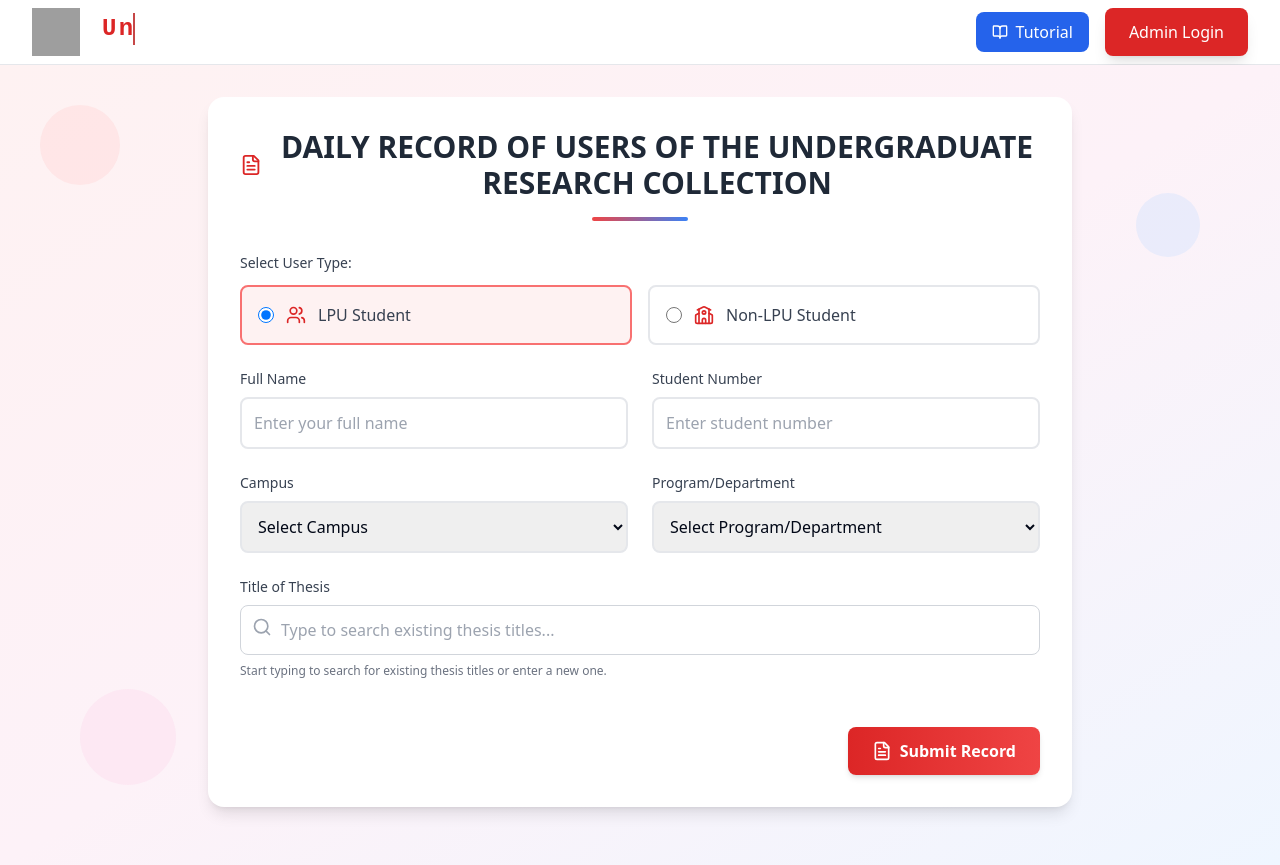
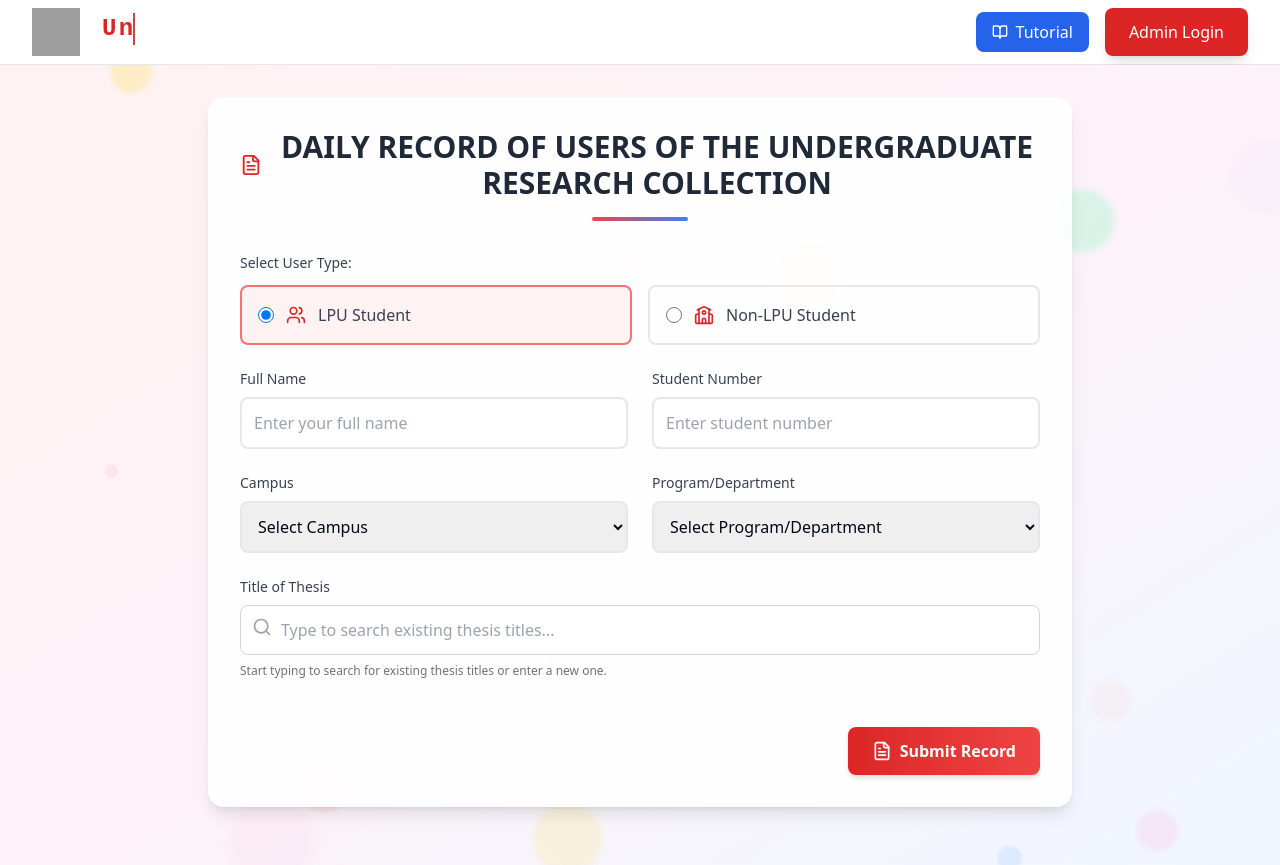
Before and after one commit to slrclpubatangas/thesis-nexus-archive, a React (Vite) app: page / in a window 1280 px wide. Built offline with nearby package versions, Linux system fonts and the light colour scheme; grey boxes are pictures that could not be loaded.

Commit message:
Updated Submission Form

```diff
--- a/src/components/SubmissionForm.tsx
+++ b/src/components/SubmissionForm.tsx
@@ -1,4 +1,4 @@
-import React, { useState } from 'react';
+import React, { useState, useEffect } from 'react';
 import { FileText, Users, School, CheckCircle } from 'lucide-react';
 import { useToast } from '../hooks/use-toast';
 import { supabase } from '../integrations/supabase/client';
@@ -34,6 +34,86 @@ const SubmissionForm = () => {
     'Nursing',
     'Accountancy'
   ];
+
+  // Floating orbs animation
+  const [orbs, setOrbs] = useState<Array<{
+    id: number;
+    size: number;
+    color: string;
+    top: number;
+    left: number;
+    xSpeed: number;
+    ySpeed: number;
+    opacity: number;
+    zIndex: number;
+    blur: number;
+  }>>([]);
+
+  useEffect(() => {
+    // Initialize orbs with random properties
+    const colors = [
+      'bg-red-200', 'bg-blue-200', 'bg-pink-200',
+      'bg-purple-200', 'bg-amber-200', 'bg-emerald-200'
+    ];
+
+    const initialOrbs = Array.from({ length: 15 }, (_, i) => {
+      const size = Math.random() * 80 + 10; // 10-90px
+      return {
+        id: i,
+        size,
+        color: colors[Math.floor(Math.random() * colors.length)],
+        top: Math.random() * 100,
+        left: Math.random() * 100,
+        xSpeed: (Math.random() - 0.5) * (0.1 + size/400), // Larger orbs move slower
+        ySpeed: (Math.random() - 0.5) * (0.1 + size/400),
+        opacity: Math.random() * 0.4 + 0.1, // 0.1-0.5 opacity
+        zIndex: Math.floor(size / 30), // Larger orbs appear behind
+        blur: Math.floor(size / 20) // Larger orbs get more blur
+      };
+    });
+    setOrbs(initialOrbs);
+
+    // Animation loop with smoother movement
+    let lastTime = 0;
+    const animationFrame = requestAnimationFrame(function animate(time) {
+      const deltaTime = time - lastTime;
+      lastTime = time;
+
+      setOrbs(prevOrbs =>
+        prevOrbs.map(orb => {
+          let newLeft = orb.left + orb.xSpeed * (deltaTime / 16);
+          let newTop = orb.top + orb.ySpeed * (deltaTime / 16);
+          let newXSpeed = orb.xSpeed;
+          let newYSpeed = orb.ySpeed;
+
+          // Bounce off edges with slight randomness
+          if (newLeft <= 0 || newLeft >= 100) {
+            newXSpeed *= -1 * (0.9 + Math.random() * 0.2);
+          }
+          if (newTop <= 0 || newTop >= 100) {
+            newYSpeed *= -1 * (0.9 + Math.random() * 0.2);
+          }
+
+          // Occasionally change direction slightly
+          if (Math.random() > 0.98) {
+            newXSpeed *= (0.9 + Math.random() * 0.2);
+            newYSpeed *= (0.9 + Math.random() * 0.2);
+          }
+
+          return {
+            ...orb,
+            left: newLeft,
+            top: newTop,
+            xSpeed: newXSpeed,
+            ySpeed: newYSpeed
+          };
+        })
+      );
+      requestAnimationFrame(animate);
+    });
+
+    return () => cancelAnimationFrame(animationFrame);
+  }, []);
 
   const handleInputChange = (field: string, value: string) => {
     setFormData(prev => ({
@@ -97,16 +177,28 @@ const SubmissionForm = () => {
   };
 
   return (
-    <div className="min-h-screen bg-gradient-to-br from-red-50 via-pink-50 to-blue-50 py-8 relative">
-      {/* Animated Background Elements */}
-      <div className="absolute top-0 left-0 w-full h-full pointer-events-none">
-        <div className="absolute top-10 left-10 w-20 h-20 bg-red-200 rounded-full opacity-30"></div>
-        <div className="absolute top-32 right-20 w-16 h-16 bg-blue-200 rounded-full opacity-30"></div>
-        <div className="absolute bottom-20 left-20 w-24 h-24 bg-pink-200 rounded-full opacity-30"></div>
-      </div>
+    <div className="min-h-screen bg-gradient-to-br from-red-50 via-pink-50 to-blue-50 py-8 relative overflow-hidden">
+      {/* Enhanced Animated Floating Orbs */}
+      {orbs.map(orb => (
+        <div
+          key={orb.id}
+          className={`absolute rounded-full ${orb.color} opacity-[${orb.opacity}] blur-[${orb.blur}px]`}
+          style={{
+            width: `${orb.size}px`,
+            height: `${orb.size}px`,
+            top: `${orb.top}%`,
+            left: `${orb.left}%`,
+            transform: 'translate(-50%, -50%)',
+            zIndex: orb.zIndex,
+            filter: `blur(${orb.blur}px)`,
+            opacity: orb.opacity,
+            transition: 'top 0.5s ease-out, left 0.5s ease-out'
+          }}
+        />
+      ))}
 
-      <div className="max-w-4xl mx-auto px-4 relative">
-        <div className="bg-white rounded-2xl shadow-lg p-8">
+      <div className="max-w-4xl mx-auto px-4 relative z-10">
+        <div className="bg-white rounded-2xl shadow-lg p-8 backdrop-blur-sm bg-opacity-90">
           {/* Header */}
           <div className="text-center mb-8">
             <div className="flex items-center justify-center space-x-3 mb-4">
```
